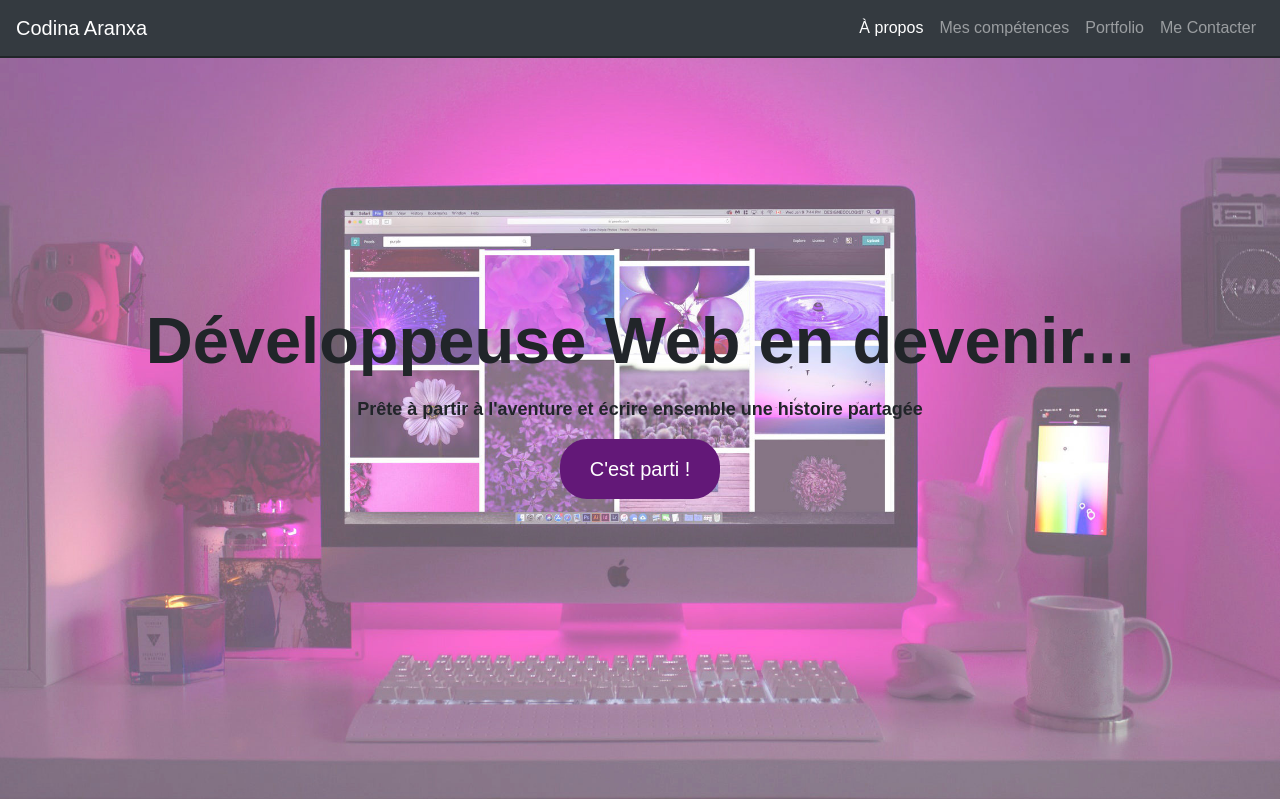
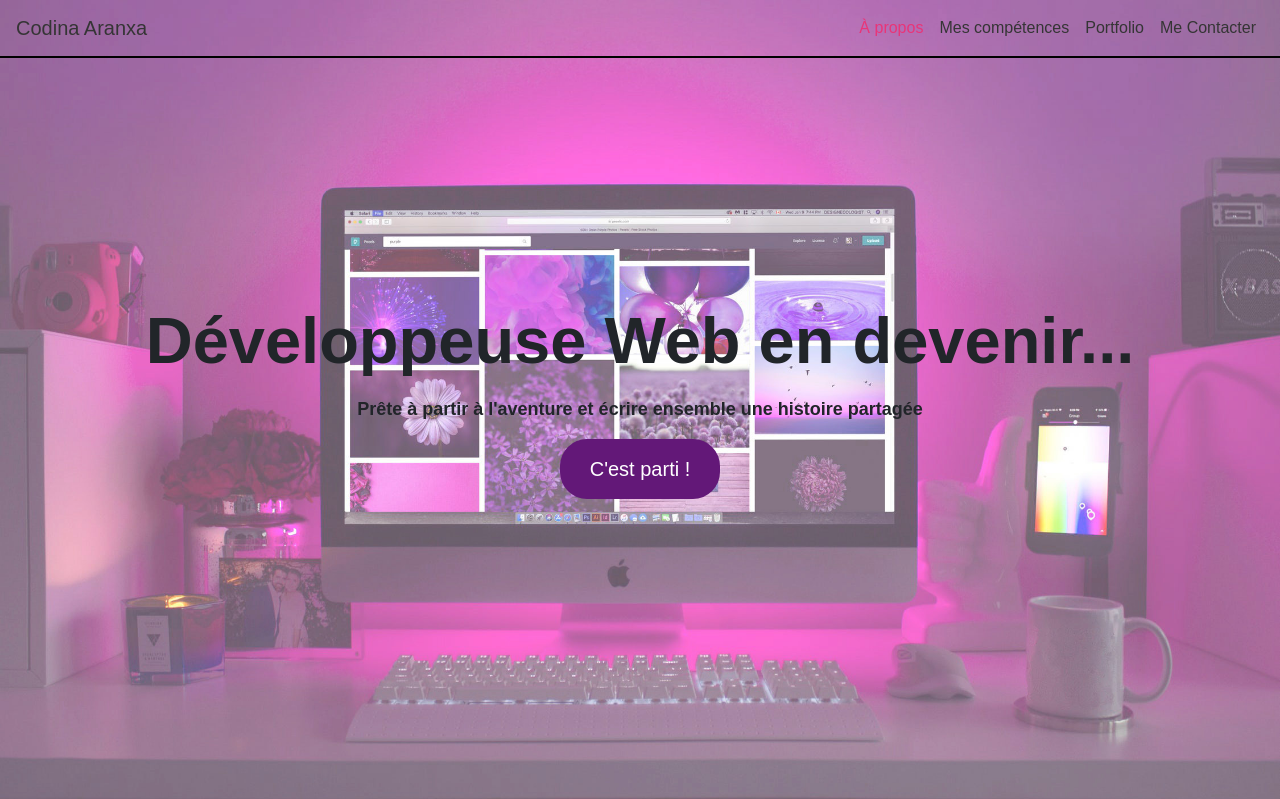
Before and after one commit to KennochaJilian/portfolio, a PHP site: page / in a window 1280 px wide. Shown: the top 799 px of the page. Run offline with PHP 8.4, Linux system fonts and the light colour scheme; some libraries are stand-ins or nearby versions; some web fonts are replaced.

Commit message:
Mise en forme de la navBar après JS

```diff
--- a/public/css/style.css
+++ b/public/css/style.css
@@ -4,6 +4,36 @@
 html, body{
     scroll-behavior:smooth;
 }
+.navbar-default {
+    -webkit-transition: all .35s;
+    -moz-transition: all .35s;
+    transition: all .35s;
+    z-index:1;
+    border-bottom: 2px solid;
+    background-color: transparent!important;
+    color: black!important;
+}
+
+.navbar-default a{
+    color: rgb(53, 53, 53);
+}
+.navbar-default a:hover{
+    color: black;
+}
+.activeCustom{
+    color: #e93578!important;
+    -webkit-transition: all .35s;
+    -moz-transition: all .35s;
+    transition: all .35s;
+
+}
+.navBar a {
+    color: white;
+}
+.navBar a:hover {
+    color:#e93578;
+}
+
 
 .welcome{
     width: 100vw;
@@ -32,9 +62,10 @@ h2{
 
 
 .navBar{
-    z-index:1;
-    background:transparent!important;
-    border-bottom: 2px solid;
+
+    background:black !important;
+    color: white;
+
 }
 
 .btnWelcome{
--- a/view/frontend/navbar.php
+++ b/view/frontend/navbar.php
@@ -1,4 +1,4 @@
-<nav class="navBar  navbar navbar-expand-lg navbar-dark fixed-top bg-dark">
+<nav class="navbar navbar-expand-lg  fixed-top navbar-default">
     <a class="navbar-brand" href="index.php">Codina Aranxa</a>
     <button class="navbar-toggler" type="button" data-toggle="collapse" data-target="#navbarSupportedContent"
         aria-controls="navbarSupportedContent" aria-expanded="false" aria-label="Toggle navigation">
```
Also changed, not shown: public/js/app.js.
